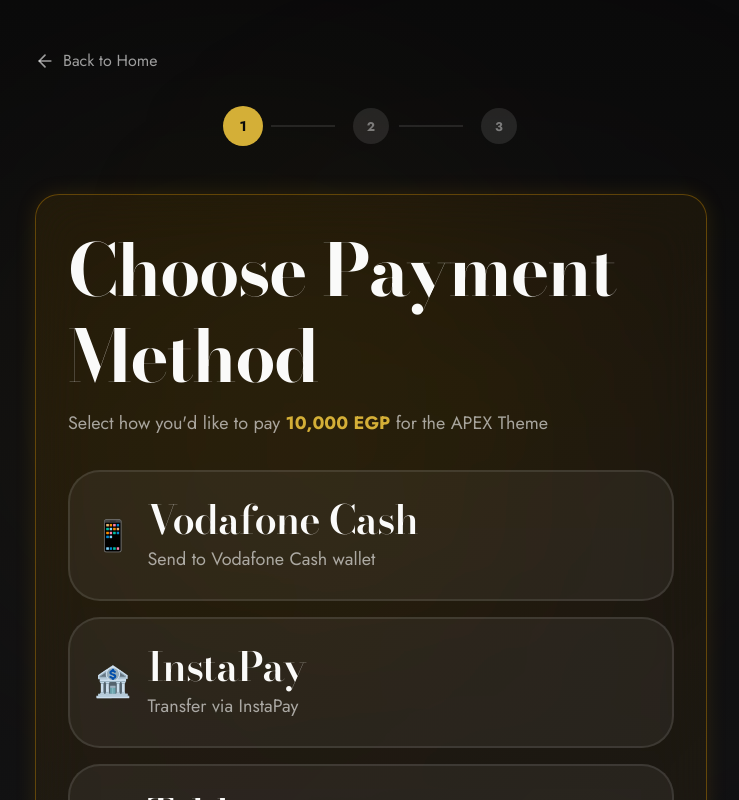
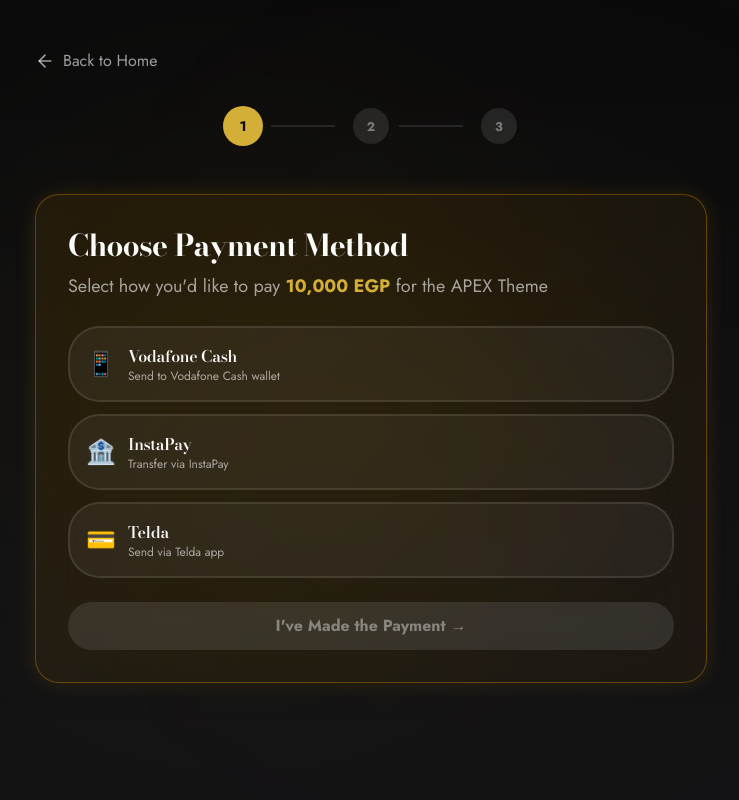
Before and after one commit to abameda/APEX, a Next.js app: page /checkout in a window 1280 px wide. Shown: the top 800 px of the page, without its empty margins (269-1008 px from the left). Built offline with nearby package versions, Linux system fonts and the light colour scheme.

Commit message:
fix: reduce oversized checkout UI elements - make cards, text, and buttons more compact

```diff
--- a/src/app/checkout/page.tsx
+++ b/src/app/checkout/page.tsx
@@ -169,31 +169,31 @@ export default function CheckoutPage() {
                             exit={{ opacity: 0, x: -20 }}
                             className="glass-card-gold p-8"
                         >
-                            <h1 className="text-3xl font-bold text-white mb-2">Choose Payment Method</h1>
-                            <p className="text-white/60 mb-8">
+                            <h1 className="!text-2xl md:!text-3xl font-bold text-white mb-2">Choose Payment Method</h1>
+                            <p className="text-sm md:text-base text-white/60 mb-6">
                                 Select how you&apos;d like to pay <span className="text-[#D4AF37] font-bold">10,000 EGP</span> for the APEX Theme
                             </p>
 
-                            <div className="space-y-4">
+                            <div className="space-y-3">
                                 {paymentMethods.map((method) => (
                                     <motion.button
                                         key={method.method}
                                         onClick={() => setSelectedMethod(method.method)}
-                                        whileHover={{ scale: 1.02 }}
-                                        whileTap={{ scale: 0.98 }}
-                                        className={`w-full p-6 rounded-xl border-2 transition-all text-left ${selectedMethod === method.method
+                                        whileHover={{ scale: 1.01 }}
+                                        whileTap={{ scale: 0.99 }}
+                                        className={`w-full p-4 rounded-xl border-2 transition-all text-left cursor-pointer ${selectedMethod === method.method
                                             ? "border-[#D4AF37] bg-[#D4AF37]/10"
                                             : "border-white/10 bg-white/5 hover:border-white/20"
                                             }`}
                                     >
-                                        <div className="flex items-center gap-4">
-                                            <span className="text-3xl">{method.icon}</span>
+                                        <div className="flex items-center gap-3">
+                                            <span className="text-2xl">{method.icon}</span>
                                             <div className="flex-1">
-                                                <h3 className="text-lg font-bold text-white">{method.label}</h3>
-                                                <p className="text-white/60 text-sm">{method.instructions}</p>
+                                                <h3 className="!text-base font-bold text-white" style={{ fontSize: '1rem' }}>{method.label}</h3>
+                                                <p className="text-white/60 !text-xs" style={{ fontSize: '0.75rem' }}>{method.instructions}</p>
                                             </div>
                                             {selectedMethod === method.method && (
-                                                <CheckCircle className="text-[#D4AF37]" size={24} />
+                                                <CheckCircle className="text-[#D4AF37]" size={22} />
                                             )}
                                         </div>
                                     </motion.button>
@@ -231,7 +231,7 @@ export default function CheckoutPage() {
                                 disabled={!selectedMethod}
                                 whileHover={{ scale: selectedMethod ? 1.02 : 1 }}
                                 whileTap={{ scale: selectedMethod ? 0.98 : 1 }}
-                                className={`w-full mt-8 py-4 rounded-xl font-bold text-lg transition-all ${selectedMethod
+                                className={`w-full mt-6 py-3 rounded-xl font-bold text-base transition-all ${selectedMethod
                                     ? "bg-gradient-to-r from-[#D4AF37] to-[#B8860B] text-[#0A0A0B] cursor-pointer"
                                     : "bg-white/10 text-white/40 cursor-not-allowed"
                                     }`}
@@ -257,8 +257,8 @@ export default function CheckoutPage() {
                                 <ArrowLeft size={16} /> Back
                             </button>
 
-                            <h1 className="text-3xl font-bold text-white mb-2">Complete Your Order</h1>
-                            <p className="text-white/60 mb-8">
+                            <h1 className="!text-2xl md:!text-3xl font-bold text-white mb-2">Complete Your Order</h1>
+                            <p className="text-sm md:text-base text-white/60 mb-6">
                                 Upload your payment screenshot and enter your details
                             </p>
 
@@ -420,7 +420,7 @@ export default function CheckoutPage() {
                                 <CheckCircle className="text-green-400" size={48} />
                             </motion.div>
 
-                            <h1 className="text-3xl font-bold text-white mb-4">Order Submitted! 🎉</h1>
+                            <h1 className="!text-2xl md:!text-3xl font-bold text-white mb-4">Order Submitted! 🎉</h1>
 
                             <p className="text-white/60 mb-8 max-w-md mx-auto">
                                 We&apos;ve received your order and payment screenshot. Our team will verify
```
